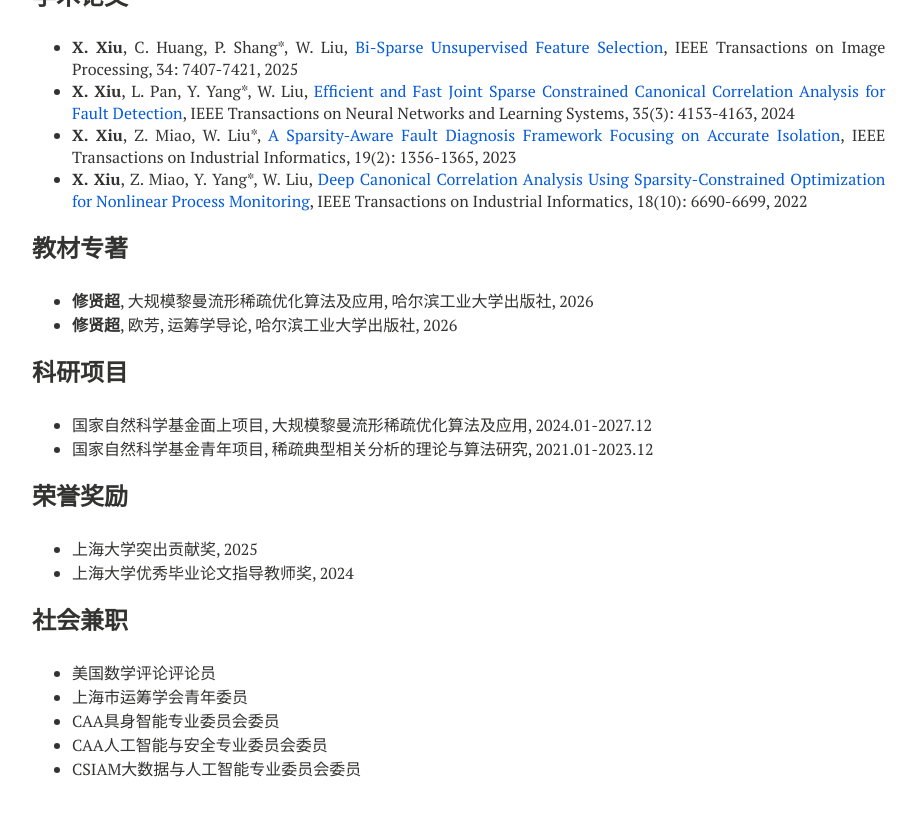
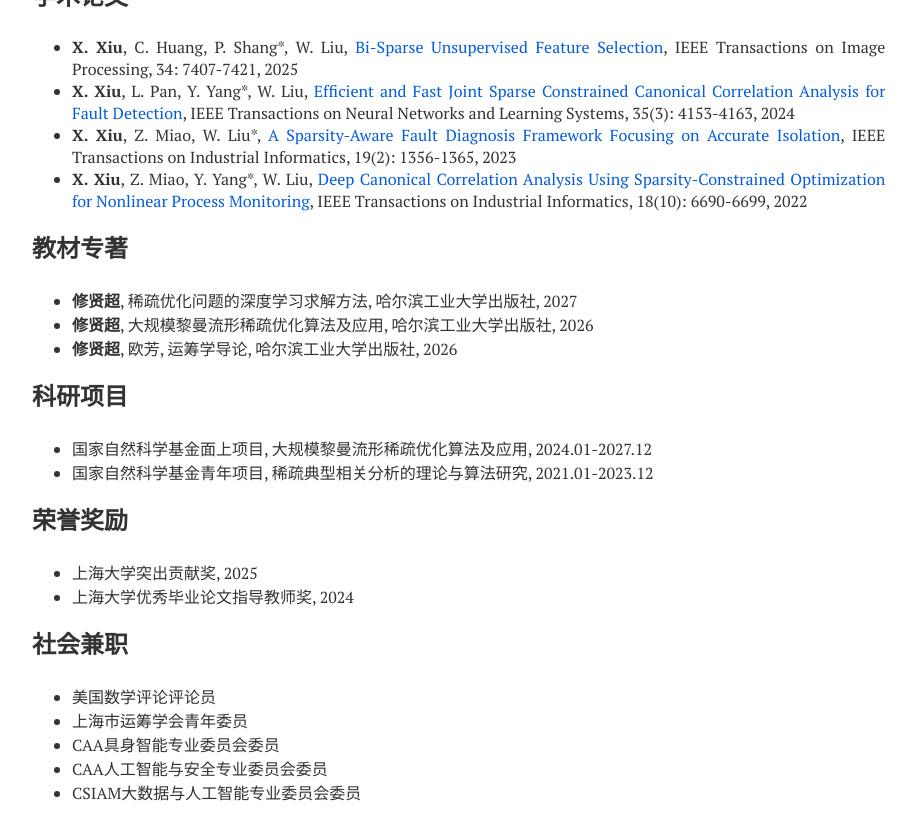
Before and after one commit to xianchaoxiu/xianchaoxiu.github.io, a Jekyll site: the page built from chinese/index.md, in a window 1280 px wide and 900 px high, scrolled down 778 px. Shown: the top 840 px of the window, without its empty margins (288-1205 px from the left). Built offline with Jekyll 4.4.1, drawn with Linux system fonts in a browser that asks for light colours; nearby versions of some CDN libraries.

Commit message:
Update index.md

```diff
--- a/chinese/index.md
+++ b/chinese/index.md
@@ -46,6 +46,7 @@ share: false
 
 
 ### 教材专著
+* <b>修贤超</b>, 稀疏优化问题的深度学习求解方法, 哈尔滨工业大学出版社, 2027 <br>
 * <b>修贤超</b>, 大规模黎曼流形稀疏优化算法及应用, 哈尔滨工业大学出版社, 2026 <br>
 * <b>修贤超</b>, 欧芳, 运筹学导论, 哈尔滨工业大学出版社, 2026 <br>
 
```
